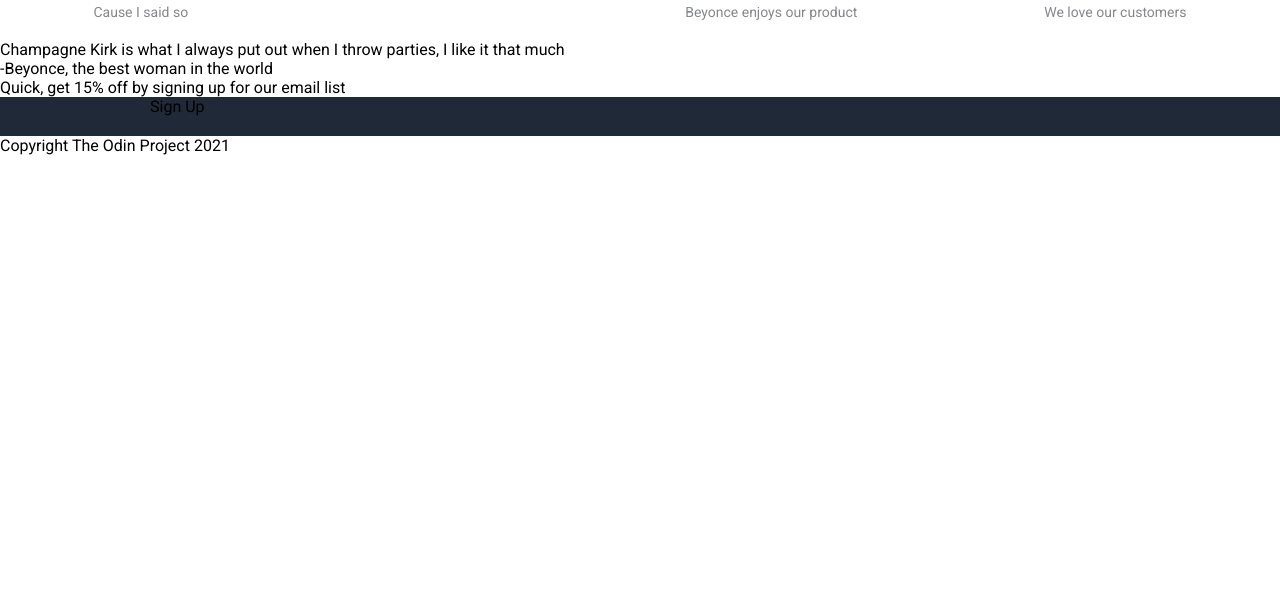
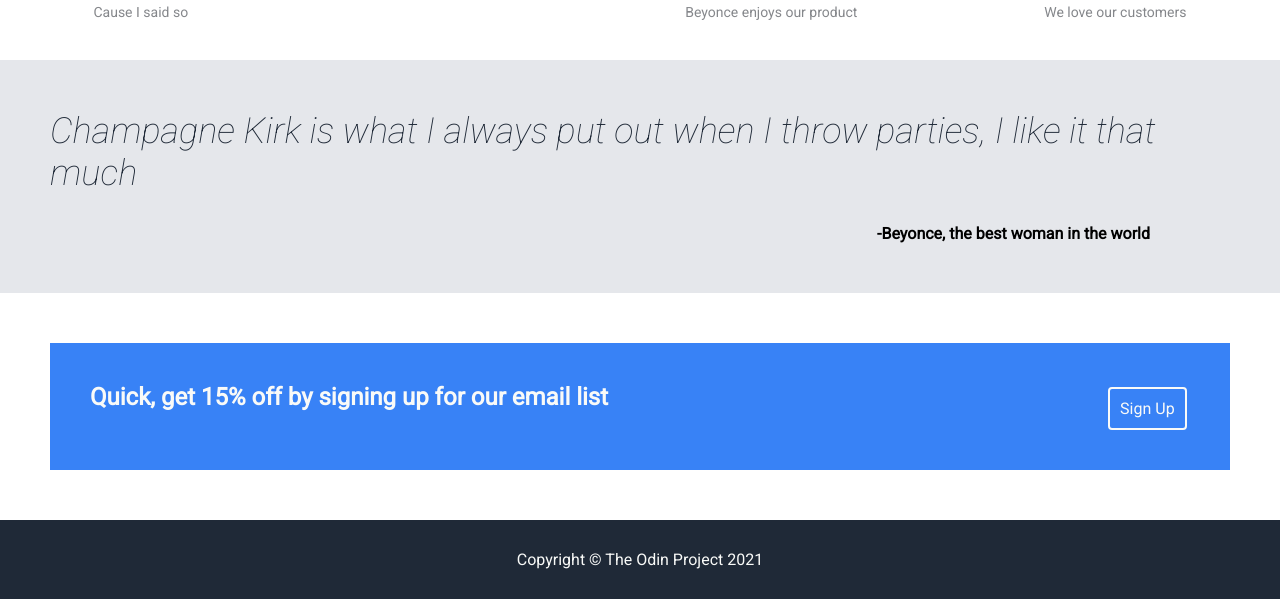
Before and after one commit to gbemiloveshtml/odinlandingpage, a plain HTML site: page index.html in a window 1280 px wide. Shown: the part 635-1234 px from the top of the page. Before the commit the page ends 800 px from the top, so only its background shows below. Drawn offline with Linux system fonts and the light colour scheme.

Commit message:
Create CTA and footer

```diff
--- a/index.html
+++ b/index.html
@@ -6,7 +6,7 @@
     <meta name="viewport" content="width=device-width, initial-scale=1.0">
     <title>Champagne Kirk</title>
     <link rel="stylesheet" href="style.css">
-    <link rel="preconnect" href="https://fonts.googleapis.com"><link rel="preconnect" href="https://fonts.gstatic.com" crossorigin><link href="https://fonts.googleapis.com/css2?family=Roboto&display=swap" rel="stylesheet">
+    <link rel="preconnect" href="https://fonts.googleapis.com"><link rel="preconnect" href="https://fonts.gstatic.com" crossorigin><link href="https://fonts.googleapis.com/css2?family=Roboto:ital,wght@0,400;1,100&display=swap" rel="stylesheet">
 </head>
 <body>
     <div class=header>
@@ -77,26 +77,26 @@
         </div>
 
 
-
-
-
-
        <div class="quote">
+        <div class="bey">
            <div> Champagne Kirk is what I always put out when I throw parties, I like it that much </div>
+        </div>
            <div class="beyonce-quote">
            <div> -Beyonce, the best woman in the world</div>
            </div>
        </div>
 
        <div class="cta">
+        <div  class="quick">
            <div> Quick, get 15% off by signing up for our email list </div>
-           <div class="signup">
-               Sign Up
+        </div>
+           <div class="sign">
+               <div> Sign Up</div>
            </div>
        </div>
 
        <div class="footer">
-           <div> Copyright The Odin Project 2021 </div>
+           <div> Copyright © The Odin Project 2021 </div>
        </div>
 
 
--- a/style.css
+++ b/style.css
@@ -119,6 +119,7 @@ button{
     flex-direction: row;
    justify-content: space-around;
    margin-top: 10px;
+   margin-bottom: 20px;
 }
 
 
@@ -135,3 +136,60 @@ button{
     color: #85878b;
 
 }
+
+.quote{
+    background-color: #e5e7eb;
+    padding:50px;
+}
+
+.bey{
+    font-size: 36px;
+    font-style: italic;
+    color: #1f2937;
+    font-weight: 100;
+}
+
+.beyonce-quote{
+    display:flex;
+    justify-content: flex-end;
+    font-weight: bold;
+    padding-right: 80px;
+    padding-top: 30px;
+}
+
+.cta{
+    background-color:#3882f6 ;
+    margin:50px;
+    padding:40px;
+    display:flex
+
+}
+
+.quick{
+    font-size:24px;
+    font-weight: bold;
+    color: #F9FAF8;
+}
+
+.sign{
+    margin-left: 500px;
+    margin-top: 4px;
+    color: #F9FAF8;
+}
+
+.sign div {
+    border-width: 2px;
+    border-style: solid;
+    border-color: #F9FAF8;
+    padding:10px;
+    border-radius: 4px;
+}
+
+
+.footer{
+    background-color: #1f2937;
+    color: #F9FAF8;
+    display: flex;
+    justify-content: center;
+    padding: 30px;
+}
```
